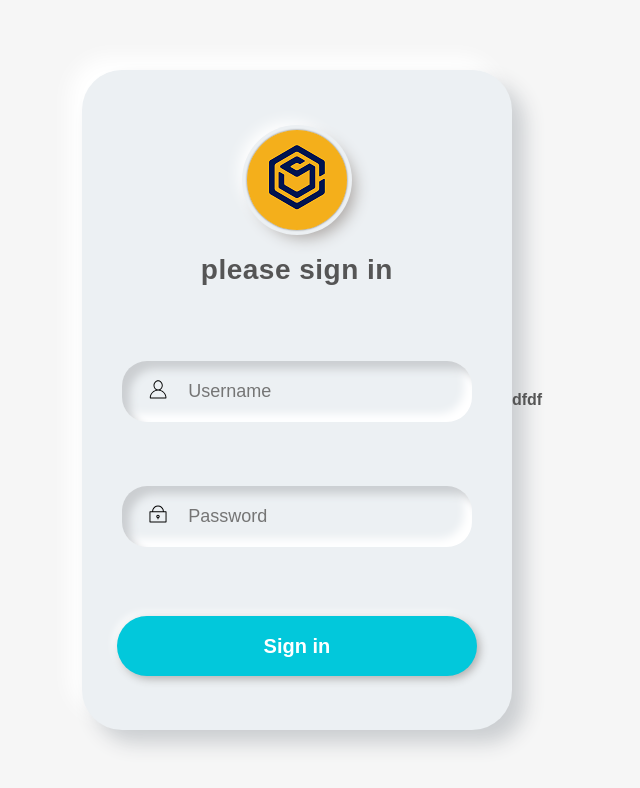
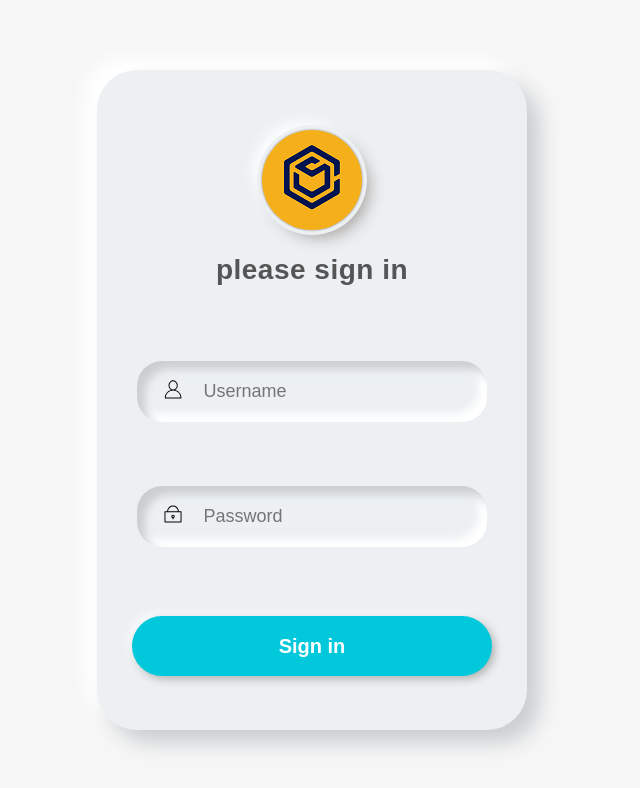
Before and after one commit to Pouyashokravi/login-with-validation, a plain HTML site: page index.html in a window 1280 px wide. Shown: the whole page, without its empty margins (328-968 px from the left). Drawn offline with Linux system fonts and the light colour scheme.

Commit message:
delete one functionless line

```diff
--- a/index.html
+++ b/index.html
@@ -1,3 +1,4 @@
+
 <!doctype html>
 <html lang="en">
 
@@ -44,4 +45,3 @@
 </body>
 
 </html>
-dfdf
```
